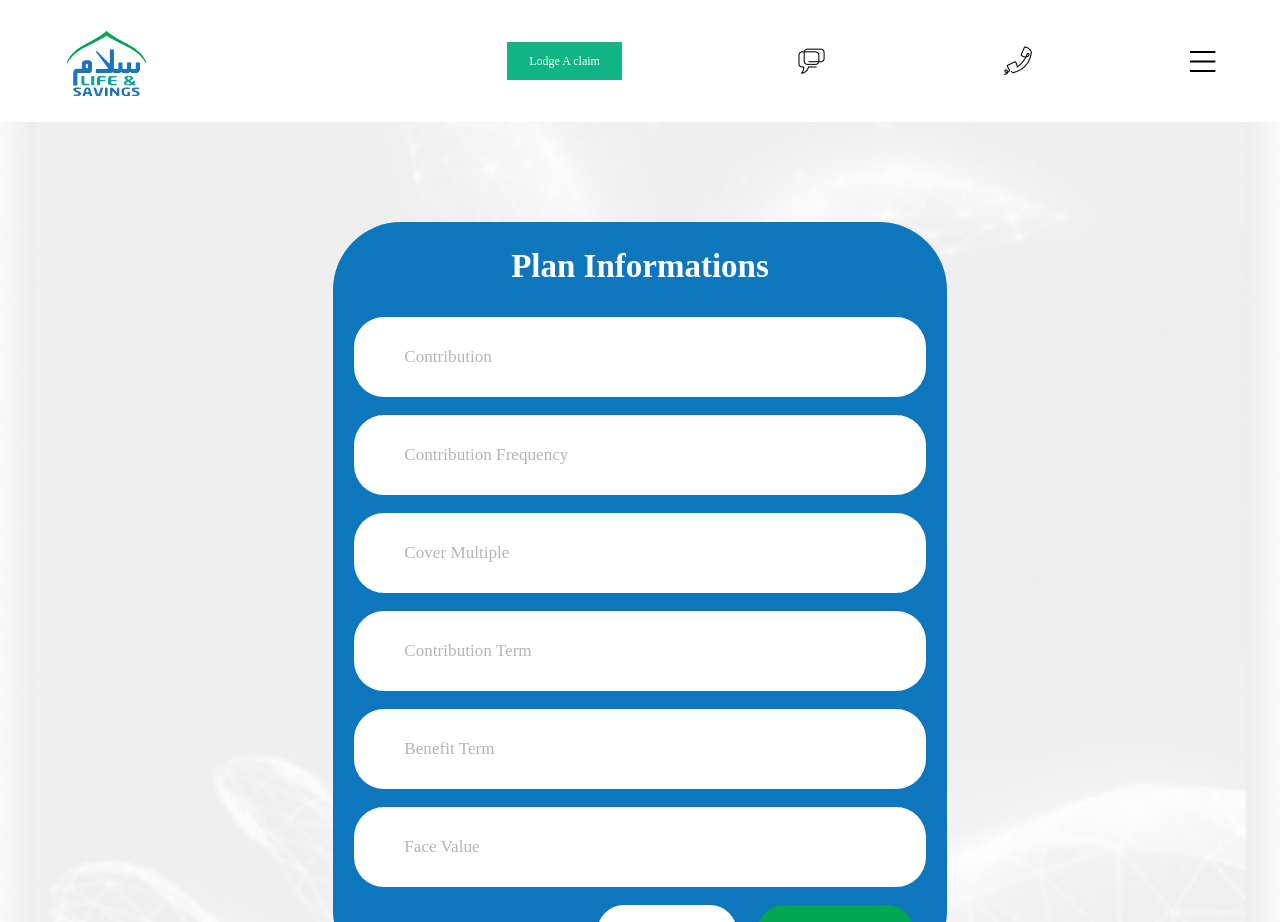
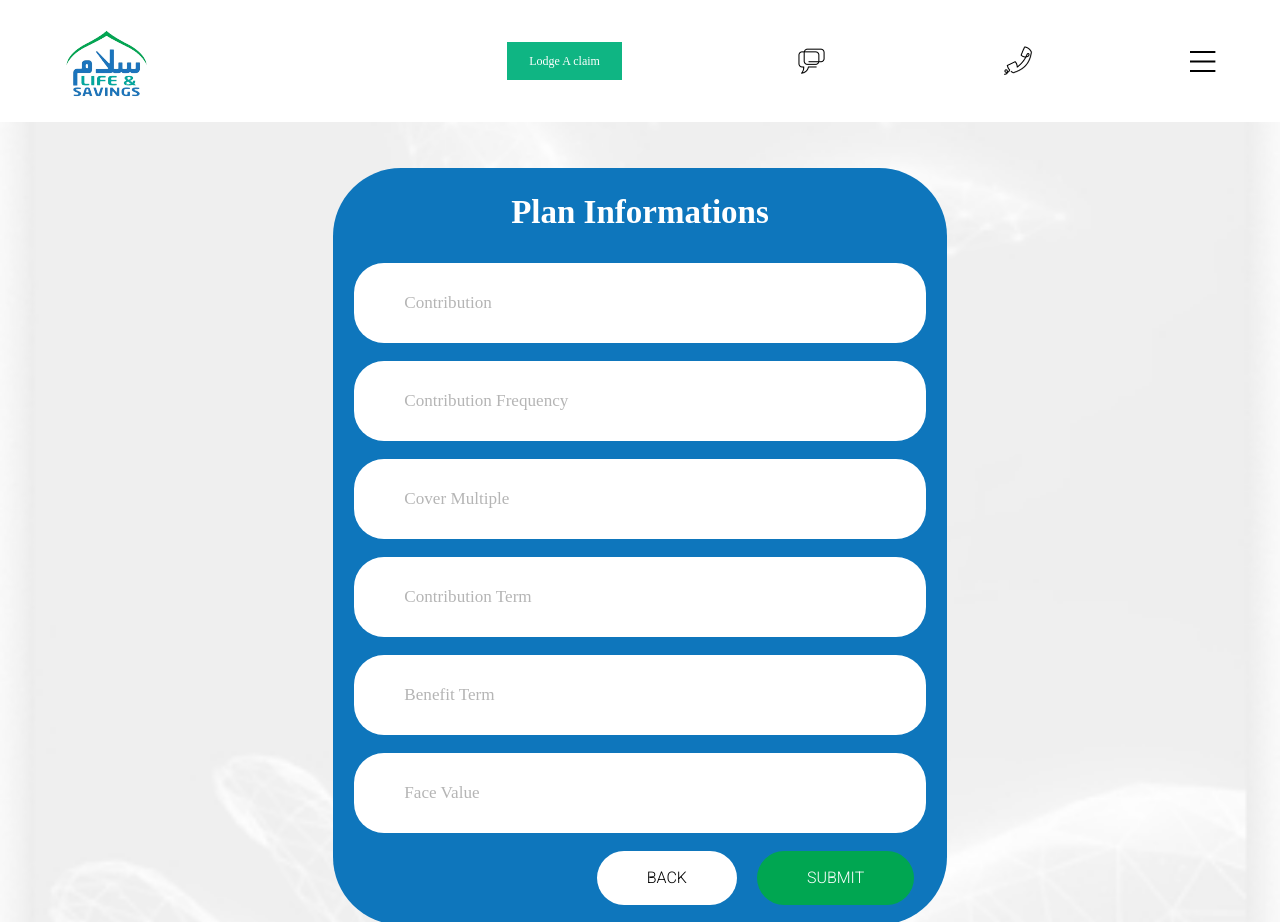
Before and after one commit to muhammadfaizraza/Salam-Takaful, a React (Create React App) app: page /buynow in a window 1280 px wide. Both pictures are taken after a click on the button "NEXT". Built offline with nearby package versions, Linux system fonts and the light colour scheme.

Commit message:
few changes

```diff
--- a/src/Components/AboutEsg.jsx
+++ b/src/Components/AboutEsg.jsx
@@ -9,12 +9,6 @@ const AboutEsg = () => {
         <div>
           <img src={CeoImg} alt="" />
         </div>
-        <div className="section">
-          <p>
-            Lorem ipsum dolor sit amet, consectetur adipiscing elit, sed do
-            eiusmod tempor incididunt ut labore et dolore
-          </p>
-        </div>
       </div>
     </Fade>
   );
--- a/src/pages/BuyNow.jsx
+++ b/src/pages/BuyNow.jsx
@@ -39,7 +39,7 @@ const BuyNow = () => {
         ) : (
           <>
             <Fade right>
-              <div className="innerbuyNow">
+              <div className="innerbuyNow  innerbuyNow1">
                 <h4> Plan Informations</h4>
                 <div className="form">
                   <input placeholder="Contribution" />
@@ -81,7 +81,7 @@ const BuyNow = () => {
                   <input placeholder="Gender" />
 
                   <input placeholder="Date of Birth" />
-                  <div className=" formSubmit">
+                  <div className="formSubmit">
                     <button onClick={() => navigate("/")}>Back </button>
 
                     <button onClick={() => setshow(true)}>Next</button>
@@ -108,7 +108,7 @@ const BuyNow = () => {
                 <input placeholder="Benefit Term" />
                 <input placeholder="Face Value" />
 
-                <div className=" formSubmit">
+                <div className="formSubmit">
                   <button onClick={() => setshow(false)}> back</button>
                   <button onClick={() => setshow(true)}>Submit</button>
                 </div>
--- a/src/style.css
+++ b/src/style.css
@@ -40,6 +40,11 @@ html {
 
 .display-text-group {
     display: none;
+
+}
+
+.innerbuyNow1 {
+    margin-top: 46px !important;
 
 }
 
@@ -1187,9 +1192,10 @@ span.text {
         outline: none;
     }
 
+
     .formSubmit {
         bottom: 100px;
-        right: 17px;
+        right: 49px;
         margin: 0;
         position: absolute;
         bottom: 78px;
```
Also changed, not shown: 1 other file (tests, documents, lock files or other folders).
